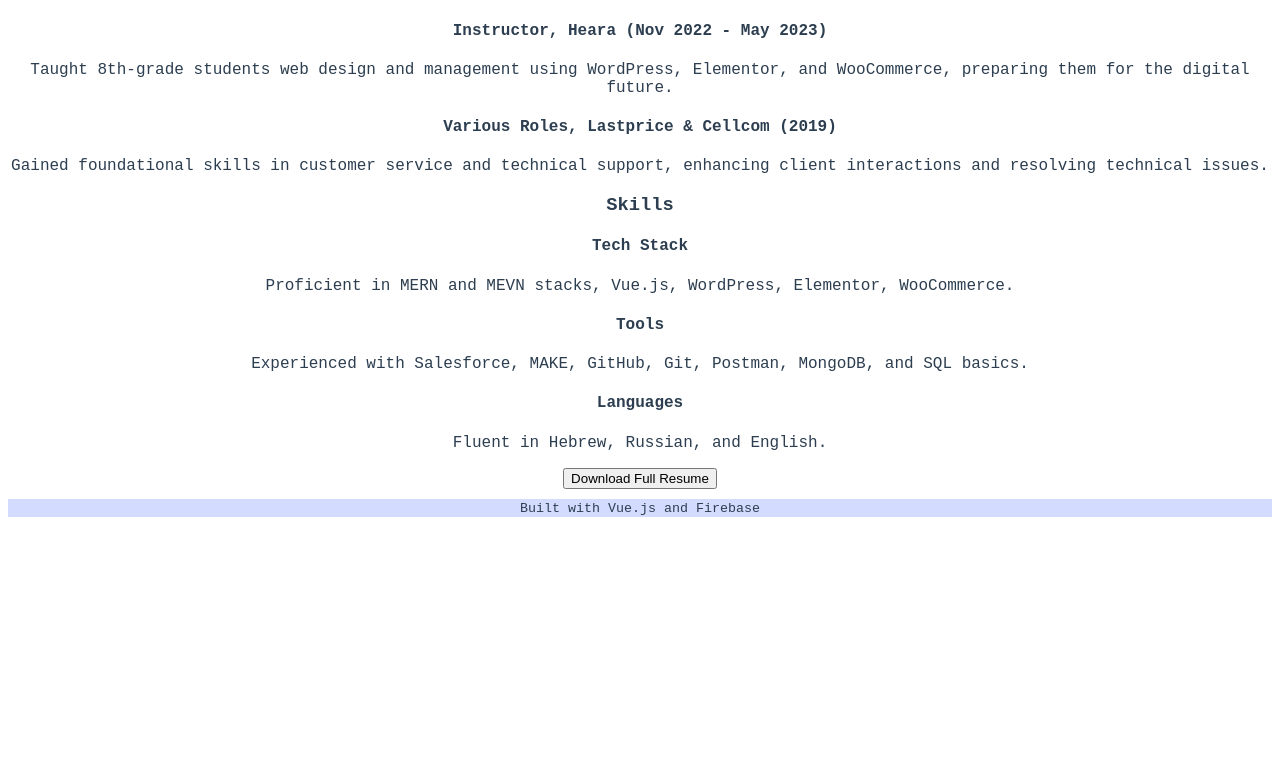
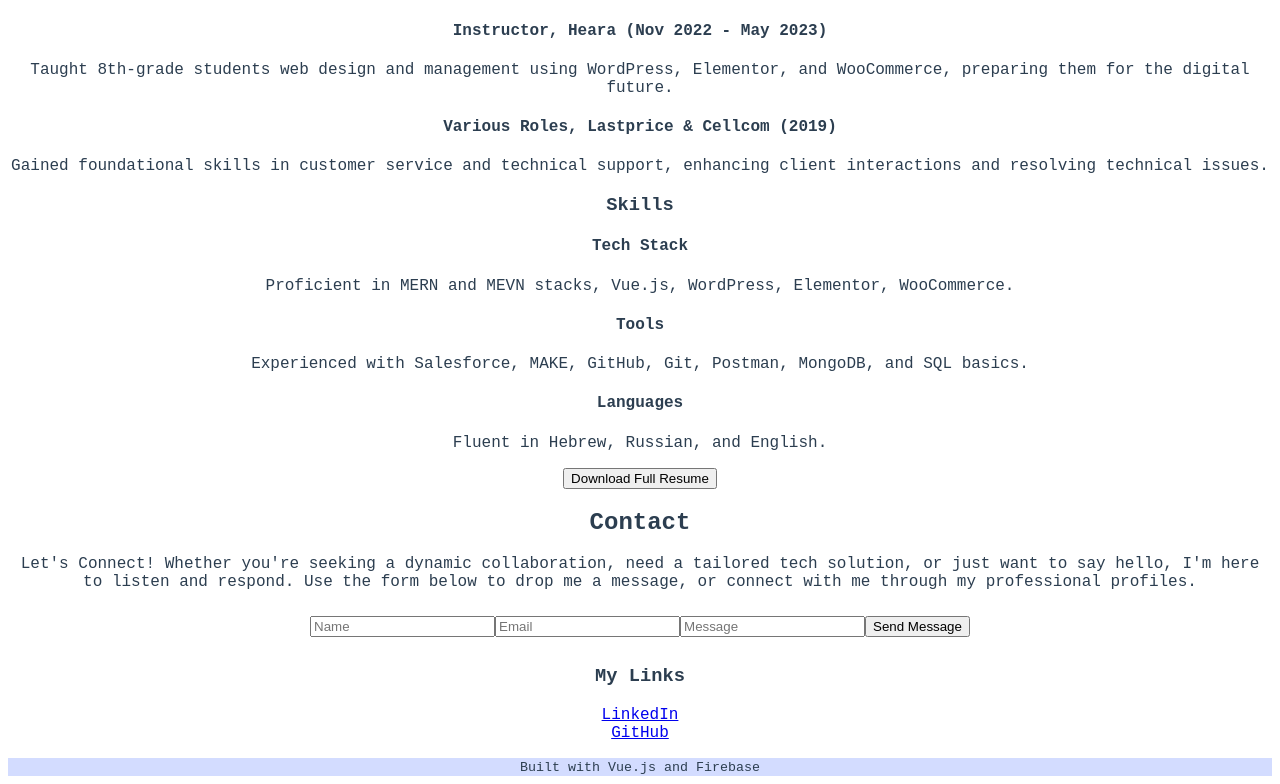
Before and after one commit to kNoCoding/portfolio, a Vue app: page / in a window 1280 px wide. Shown: the part 1037-1821 px from the top of the page. Before the commit the page ends 1562 px from the top, so only its background shows below. Built offline with nearby package versions, Linux system fonts and the light colour scheme.

Commit message:
Add ContactSection to App

```diff
--- a/src/App.vue
+++ b/src/App.vue
@@ -4,6 +4,7 @@
     <HeroSection />
     <AboutSection />
     <ResumeSection />
+    <ContactSection />
   </main>
   <AppFooter />
 </template>
@@ -14,6 +15,7 @@ import AppFooter from './components/AppFooter.vue'
 import HeroSection from './components/HeroSection.vue'
 import AboutSection from './components/AboutSection.vue'
 import ResumeSection from './components/ResumeSection.vue'
+import ContactSection from './components/ContactSection.vue'
 
 export default {
   name: 'App',
@@ -22,7 +24,8 @@ export default {
     AppFooter,
     HeroSection,
     AboutSection,
-    ResumeSection
+    ResumeSection,
+    ContactSection
   }
 }
 </script>
--- a/src/components/ContactSection.vue
+++ b/src/components/ContactSection.vue
@@ -1,5 +1,24 @@
 <template>
+    <div class="contact-section">
+        <h2>Contact</h2>
+        <p>Let's Connect! Whether you're seeking a dynamic collaboration, need a tailored tech solution, or just want to
+            say hello, I'm here to listen and respond. Use the form below to drop me a message, or connect with me
+            through my professional profiles.</p>
 
+        <form>
+            <input type="text" placeholder="Name">
+            <input type="text" placeholder="Email">
+            <input type="text" placeholder="Message">
+
+            <button>Send Message</button>
+        </form>
+
+        <h3>My Links</h3>
+        <ul>
+            <li><a href="https://www.linkedin.com/in/k-nochevny/" target="_blank">LinkedIn</a></li>
+            <li><a href="https://github.com/kNoCoding" target="_blank">GitHub</a></li>
+        </ul>
+    </div>
 </template>
 
 <script setup>
@@ -7,5 +26,12 @@
 </script>
 
 <style scoped>
+button {
+    margin: 0.67em 0;
+}
 
+ul {
+    list-style-type: none;
+    padding: 0;
+}
 </style>
```
